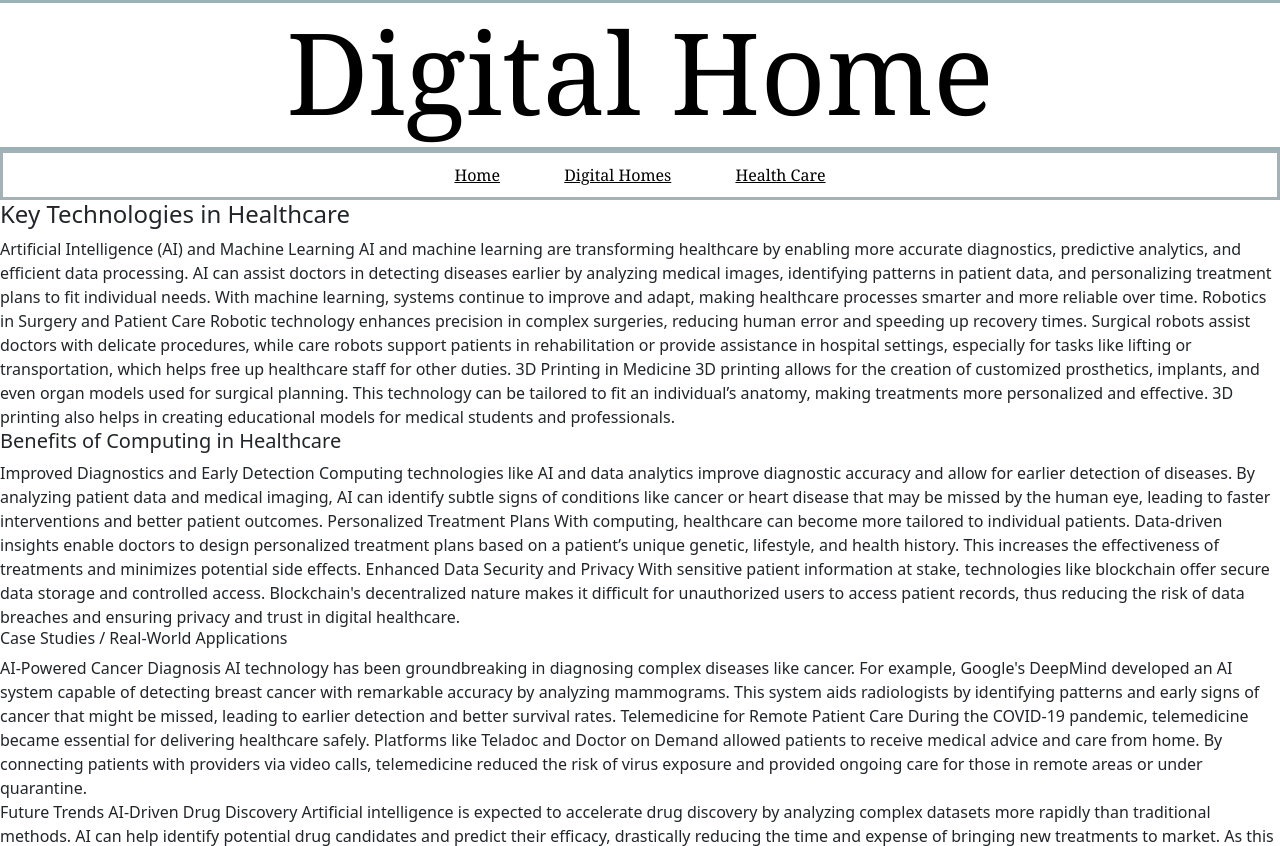
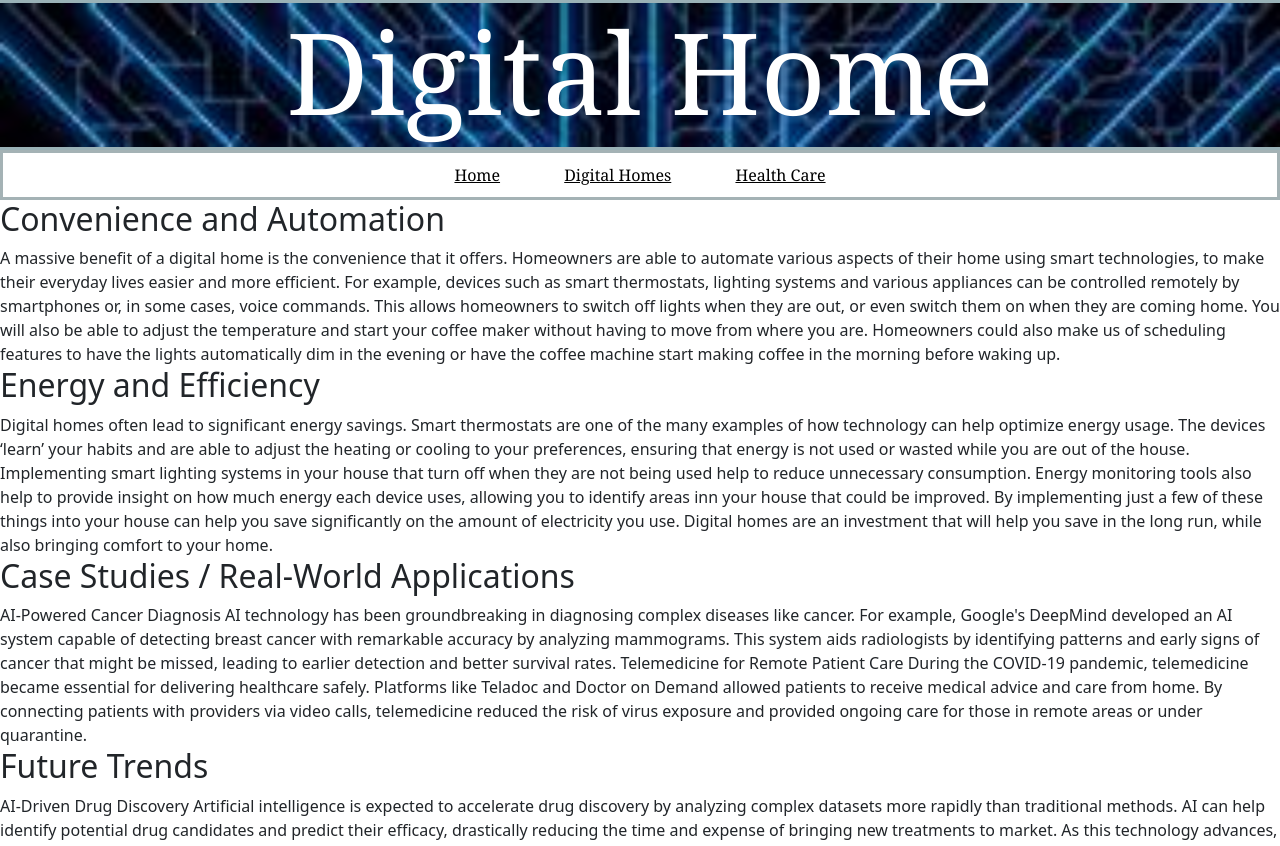
Before and after one commit to jdf18/ProgBlackWeek45, a plain HTML site: page DigitalHomes.html in a window 1280 px wide. Shown: the top 846 px of the page. Drawn offline with nearby package versions, Linux system fonts and the light colour scheme.

Commit message:
Adding photo and paragraphs

```diff
--- a/DigitalHomes.html
+++ b/DigitalHomes.html
@@ -29,60 +29,41 @@
 
                 <div class="Key-Technologies-in-Healthcare">
                     <paragraph1>
-                      <h4>Key Technologies in Healthcare</h4>
-                      <p4>
-                          Artificial Intelligence (AI) and Machine Learning
-                          AI and machine learning are transforming healthcare by enabling more accurate diagnostics,
-                          predictive analytics, and efficient data processing. AI can assist doctors in detecting
-                          diseases earlier by analyzing medical images, identifying patterns in patient data, and
-                          personalizing treatment plans to fit individual needs. With machine learning, systems
-                          continue to improve and adapt, making healthcare processes smarter and more reliable over
-                          time.
-
-                          Robotics in Surgery and Patient Care
-                          Robotic technology enhances precision in complex surgeries, reducing human error and
-                          speeding up recovery times. Surgical robots assist doctors with delicate procedures, while
-                          care robots support patients in rehabilitation or provide assistance in hospital settings,
-                          especially for tasks like lifting or transportation, which helps free up healthcare staff
-                          for other duties.
-
-                          3D Printing in Medicine
-                          3D printing allows for the creation of customized prosthetics, implants, and even organ
-                          models used for surgical planning. This technology can be tailored to fit an individual’s
-                          anatomy, making treatments more personalized and effective. 3D printing also helps in
-                          creating educational models for medical students and professionals.
+                        <h2>Convenience and Automation</h2>
+                        <p4>A massive benefit of a digital home is the convenience that it offers. Homeowners are able
+                            to automate various aspects of their home using smart technologies, to make their everyday
+                            lives easier and more efficient. For example, devices such as smart thermostats, lighting
+                            systems and various appliances can be controlled remotely by smartphones or, in some cases,
+                            voice commands. This allows homeowners to switch off lights when they are out, or even
+                            switch them on when they are coming home. You will also be able to adjust the temperature
+                            and start your coffee maker without having to move from where you are. Homeowners could also
+                            make us of scheduling features to have the lights automatically dim in the evening or have
+                            the coffee machine start making coffee in the morning before waking up.
                         </p4>
                     </paragraph1>
                 </div>
 
                 <div class="Benefits-of-Computing-in-Healthcare">
                     <paragraph2>
-                      <h5>Benefits of Computing in Healthcare</h5>
+                        <h2>Energy and Efficiency</h2>
                         <p5>
-                          Improved Diagnostics and Early Detection
-                          Computing technologies like AI and data analytics improve diagnostic accuracy and allow for
-                          earlier detection of diseases. By analyzing patient data and medical imaging, AI can
-                          identify subtle signs of conditions like cancer or heart disease that may be missed by the
-                          human eye, leading to faster interventions and better patient outcomes.
-
-                          Personalized Treatment Plans
-                          With computing, healthcare can become more tailored to individual patients. Data-driven
-                          insights enable doctors to design personalized treatment plans based on a patient’s unique
-                          genetic, lifestyle, and health history. This increases the effectiveness of treatments and
-                          minimizes potential side effects.
-
-                          Enhanced Data Security and Privacy
-                          With sensitive patient information at stake, technologies like blockchain offer secure data
-                          storage and controlled access. Blockchain's decentralized nature makes it difficult for
-                          unauthorized users to access patient records, thus reducing the risk of data breaches and
-                          ensuring privacy and trust in digital healthcare.
+                            Digital homes often lead to significant energy savings. Smart thermostats are one of the
+                            many examples of how technology can help optimize energy usage. The devices ‘learn’ your
+                            habits and are able to adjust the heating or cooling to your preferences, ensuring that
+                            energy is not used or wasted while you are out of the house. Implementing smart lighting
+                            systems in your house that turn off when they are not being used help to reduce unnecessary
+                            consumption. Energy monitoring tools also help to provide insight on how much energy each
+                            device uses, allowing you to identify areas inn your house that could be improved. By
+                            implementing just a few of these things into your house can help you save significantly on
+                            the amount of electricity you use. Digital homes are an investment that will help you save
+                            in the long run, while also bringing comfort to your home.
                         </p5>
                     </paragraph2>
                 </div>
 
                 <div class="Case-Studies-and-Real-World-Applications">
                     <paragraph3>
-                      <h6>Case Studies / Real-World Applications</h6>
+                        <h2>Case Studies / Real-World Applications</h2>
                         <p6>
                             AI-Powered Cancer Diagnosis
                             AI technology has been groundbreaking in diagnosing complex diseases like cancer. For
@@ -103,7 +84,7 @@
 
                 <div class="Future-Trends">
                     <paragraph4>
-                      <h7>Future Trends</h7>
+                        <h2>Future Trends</h2>
                         <p7>
                             AI-Driven Drug Discovery
                             Artificial intelligence is expected to accelerate drug discovery by analyzing complex
@@ -131,8 +112,8 @@
                 </div>
 
                 <div class="Ethics-and-Challenges">
-                  <paragraph5>
-                      <h8>Ethics & Challenges</h8>
+                    <paragraph2>
+                        <h2>Ethics & Challenges</h2>
                         <p8>
                             Maintaining Human Touch in Healthcare
                             With increased automation, some worry that healthcare may lose its personal, compassionate
@@ -161,12 +142,12 @@
                             keep pace with new technology will be critical for the safe and effective use of computing
                             in healthcare.
                         </p8>
-                  </paragraph5>
+                    </paragraph2>
                 </div>
 
                 <div class="Resources-and-Further-Reading">
-                  <paragraph6>
-                      <h9>Resources & Further Reading</h9>
+                    <paragraph2>
+                        <h2>Resources & Further Reading</h2>
                         <p9>
                             For those interested in exploring the role of computing in healthcare further, several
                             valuable resources are available. Notable books include Deep Medicine: How Artificial
@@ -187,7 +168,7 @@
                             AI for Medicine Specialization on Coursera and Health Informatics on edX also offer
                             educational opportunities for those looking to deepen their understanding of these topics.
                         </p9>
-                  </paragraph6>
+                    </paragraph2>
                 </div>
 
                 <div class="Contact-/-Get-Involved">
--- a/styles.css
+++ b/styles.css
@@ -1,7 +1,7 @@
 /*------ General ------*/
-* {
+/* * {
     background-color: white;
-}
+} */
 
 th,
 td {
@@ -14,6 +14,10 @@ td {
     border-bottom: 1mm solid rgb(154, 178, 183);
     border-top: 1mm solid rgb(154, 178, 183);
 
+    background-image: url('Assets/HeadingBackground.jpg');
+    background-attachment: fixed;
+    background-size: cover;
+
     color: black;
     text-align: center;
     font-size: 13mm;
@@ -25,7 +29,7 @@ td {
 .heading {
     border-bottom: 1mm solid rgb(154, 178, 183);
 
-    color: black;
+    color: white;
     text-align: center;
     font-size: 9mm;
     font-family: Georgia, 'Times New Roman', Times, serif;
@@ -33,7 +37,7 @@ td {
 
 /*------ Introduction Section ------*/
 #hpTitle {
-    color: black;
+    color: white;
     text-align: center;
     font: bold;
     font-size: 3cm;
```
Also changed, not shown: Assets/HeadingBackground.jpg (added). Lines whose indentation alone changed are shown as unchanged.
